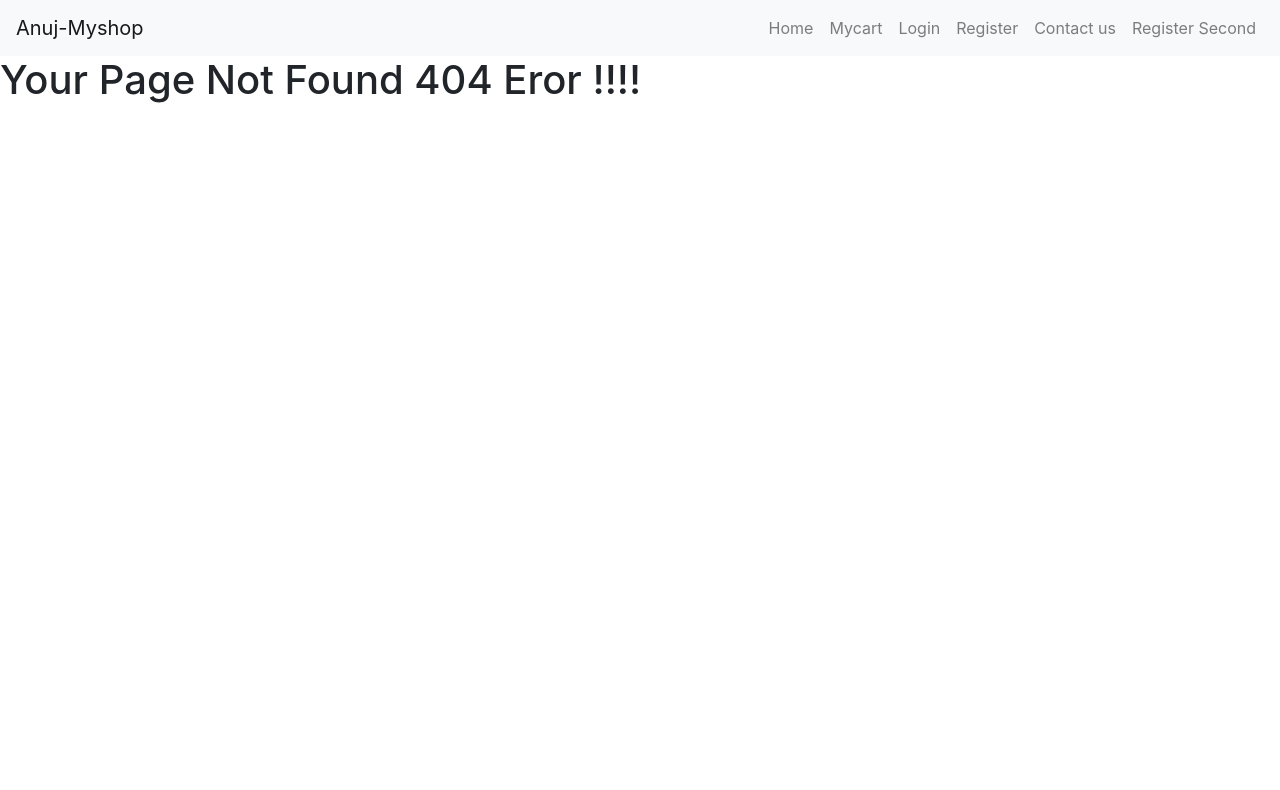
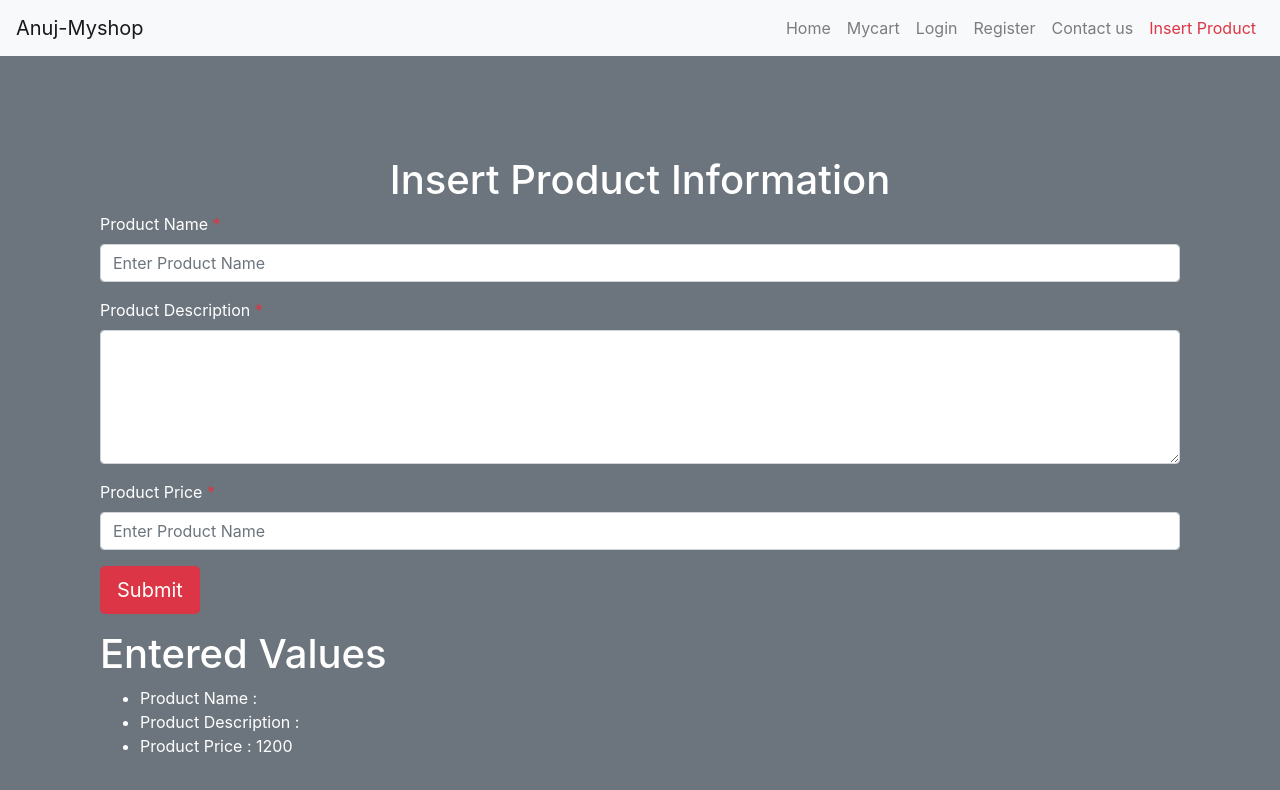
Before and after one commit to anujbidkar/React-My-Shop-Ecommerce, a React (Create React App) app: page /Insert_product in a window 1280 px wide. Before the commit this address had no page. Shown: the top 790 px of the page. Built offline with nearby package versions, Linux system fonts and the light colour scheme.

Commit message:
insert product done

```diff
--- a/src/App.css
+++ b/src/App.css
@@ -70,3 +70,9 @@
   height: 700px;
   padding: 30px;
 }
+
+.myproduct_insert_div
+{
+  padding:100px;
+  height: 900px;
+}
--- a/src/Components/Navbar_component.js
+++ b/src/Components/Navbar_component.js
@@ -47,7 +47,8 @@
                             <Link className={"nav-link " + MyActiveClass("/login")}  to="/login">Login </Link>
                             <Link className={"nav-link " + MyActiveClass("/register")}  to="/register">Register </Link>
                             <Link className={"nav-link " + MyActiveClass("/Contact")}  to="/Contact">Contact us </Link>
-                            <Link className={"nav-link " + MyActiveClass("/register_second")}  to="/register_second">Register Second </Link>
+                            {/* <Link className={"nav-link " + MyActiveClass("/register_second")}  to="/register_second">Register Second </Link> */}
+                            <Link className={"nav-link " + MyActiveClass("/Insert_product")}  to="/Insert_product">Insert Product </Link>
 
 
                 </Nav>
--- a/src/index.js
+++ b/src/index.js
@@ -7,6 +7,7 @@
 import ProductInformation from './screens/ProductInformation';
 import Register from './screens/Register';
 import Register_second from './screens/Register_second';
+import Insert_product from './screens/Insert_product';
 import Notfound from './screens/Notfound';
 import reportWebVitals from './reportWebVitals';
 import 'bootstrap/dist/css/bootstrap.min.css';
@@ -25,6 +26,7 @@
                 <Route path="/register_second"  component={Register_second} />
                 <Route path="/ProductInformation"  component={ProductInformation} />
                 <Route path="/Mycart"  component={Mycart} />
+                <Route path="/Insert_product"  component={Insert_product} />
                 <Route component={Notfound} ></Route>
 
         </Switch>
--- /dev/null
+++ b/src/screens/API2.js
@@ -0,0 +1,47 @@
+const registerAPI = "http://localhost:3100/api/register";
+const productInsert = "http://localhost:3100/api/product/create";
+
+// fetch : GET ( POSTMAN / NODE.jS)
+
+export const Function_registerAPI = user =>
+{
+    return fetch(registerAPI,
+        {
+      method: "POST",
+      headers:
+      {
+        Accept: "application/json",
+        "Content-Type": "application/json"
+      },
+      body: JSON.stringify(user)  // JSON.stringfy : convert to JSON
+    })
+      .then(response => {
+        return response.json();
+      })
+      .catch(err => console.log(err));
+};
+
+
+export const Function_insert_product = product =>
+{
+    return fetch(productInsert,
+        {
+      method: "POST",
+      headers:
+      {
+        Accept: "application/json",
+        "Content-Type": "application/json"
+      },
+      body: JSON.stringify(product)  // JSON.stringfy : convert to JSON
+    })
+      .then(response => {
+        return response.json();
+      })
+      .catch(err => console.log(err));
+};
+
+
+
+
+
+//JSON.stringify(user)  : is used to convert array into json
--- /dev/null
+++ b/src/screens/Insert_product.js
@@ -0,0 +1,124 @@
+import React,{useState}from 'react';
+import Navbar_component from '../Components/Navbar_component';
+import {Function_insert_product} from './API2';
+import   '../App.css';
+
+
+export default function Insert_product() {
+
+    const [myvalues,setMyvalues] = useState(
+        {
+            name:'',
+            description:'',
+            price:1200,
+            category:'60386f72a1b82065dd9465e5'
+        }
+    );
+
+
+    const { name, description, price, category } = myvalues;
+
+
+    const handleChange = input_type_name => e =>
+    {
+
+            setMyvalues({...myvalues,[input_type_name]:e.target.value})
+    }
+
+
+    const onSubmit = event =>
+    {
+
+     event.preventDefault();
+
+
+     Function_insert_product({ name, description, price ,category })
+       .then(data =>
+          {
+         if (data.error)
+         {
+             console.log('error is there');
+                //    setValues({ ...myvalues, error: data.error, success: false });
+         }
+         else
+         {
+
+                //   updatedatafromBackendadd(data);
+                  console.log(data);
+                  setMyvalues({
+                  ...myvalues,
+                  name: "",
+                  description: "",
+                  price: "",
+                  });
+         }
+       })
+
+   };
+
+
+
+
+    return (
+        <div>
+            <Navbar_component/>
+
+            <div className="row bg-secondary">
+
+                <div className="col-lg-12  text-white" >
+                    <div className="myproduct_insert_div">
+                    <h1 className="text-center">Insert Product Information</h1>
+
+
+<div className="form-group">
+            <label>Product Name <span className="text-danger">*</span> </label>
+            <input placeholder="Enter Product Name" onKeyUp={handleChange("name")} type="text" className="form-control"/>
+
+</div>
+<div className="form-group">
+            <label>Product Description <span className="text-danger">*</span> </label>
+
+
+            <textarea className="form-control" onKeyUp={handleChange("description")} rows="5"></textarea>
+
+</div>
+<div className="form-group">
+            <label>Product Price <span className="text-danger">*</span> </label>
+            <input placeholder="Enter Product Name " onKeyUp={handleChange("price")} type="number" step="any"  className="form-control"/>
+
+</div>
+
+<div className="form-group">
+            <button onClick={onSubmit} className="btn btn-lg btn-danger">
+                Submit
+            </button>
+</div>
+
+
+            <p>
+                <h1>Entered Values</h1>
+
+                <ul>
+                    <li>Product Name : {myvalues.name} </li>
+                    <li>Product Description : {myvalues.description} </li>
+                    <li>Product Price : {myvalues.price} </li>
+                </ul>
+            </p>
+
+                    </div>
+
+
+
+
+
+
+                </div>
+
+
+            </div>
+
+
+
+        </div>
+    )
+}
--- a/src/screens/Register.js
+++ b/src/screens/Register.js
@@ -23,7 +23,8 @@
         setValues({ ...values, error: false, [name]: event.target.value });
       };
 
-      const onSubmit = event => {
+      const onSubmit = event =>
+       {
         event.preventDefault();
         setValues({ ...values, error: false });
         signup({ name, email, password })
--- a/src/screens/Register_second.js
+++ b/src/screens/Register_second.js
@@ -1,11 +1,12 @@
 import React,{useState} from 'react'
 import Navbar_component from '../Components/Navbar_component';
+import {Function_registerAPI} from './API2';
 
 export default function Register_second()
 {
 
-    const [values,setValues] = useState(
-        {
+    //array use state
+   const [myvalues,setValues] = useState({
             name:'',
             email:'',
             password:'',
@@ -15,14 +16,53 @@
     );
 
 
+    const [datafromBackend, updatedatafromBackendadd] = useState();
 
-    const { email, name, password, error, success } = values;  // variable pass to array
+
+
+    const { email, name, password, error, success } = myvalues;
+
 
 
       const handleChange = inputtype_name => e =>
       {
-        setValues( { ...values,[inputtype_name]: e.target.value } );
+        setValues( { ...myvalues,[inputtype_name]: e.target.value } );
       };
+
+
+      const onSubmit = event =>
+      {
+
+       event.preventDefault();
+
+       setValues({ ...myvalues, error: false });
+
+       Function_registerAPI({ name, email, password })
+         .then(data =>
+            {
+           if (data.error)
+           {
+             setValues({ ...myvalues, error: data.error, success: false });
+           }
+           else
+           {
+
+            updatedatafromBackendadd(data);
+                    console.log(data);
+                    setValues({
+                    ...myvalues,
+                    name: "",
+                    email: "",
+                    password: "",
+                    error: false,
+                    success: true
+                    });
+           }
+         })
+
+     };
+
+
 
 
 
@@ -59,7 +99,7 @@
                                 </div>
                                 <div className="form-group">
 
-                                            <button className="btn btn-danger mx-auto d-block">Register</button>
+                                            <button onClick={onSubmit}   className="btn btn-danger mx-auto d-block">Register</button>
 
                                 </div>
 
@@ -67,10 +107,15 @@
                     <div className="col-lg-4"></div>
 
                     <ul>
-                        <li>User Name : {name}</li>
-                        <li>User Email : {email}</li>
-                        <li>User password : {password}</li>
+                        <li>User Name : {myvalues.name}</li>
+                        <li>User Email : {myvalues.email}</li>
+                        <li>User password : {myvalues.password}</li>
                     </ul>
+
+                    <p>
+                        Data From Backend :   {JSON.stringify(updatedatafromBackendadd)}
+
+                    </p>
 
             </div>
 
```
